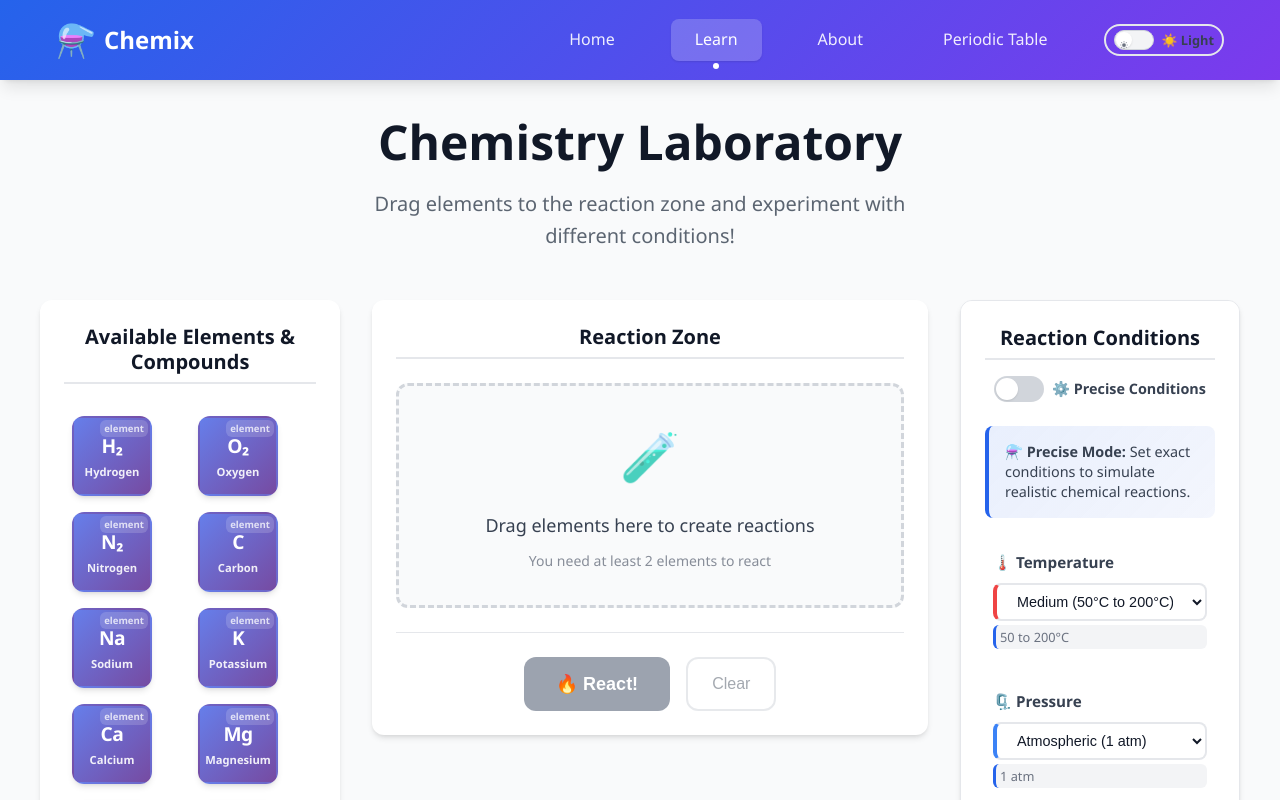
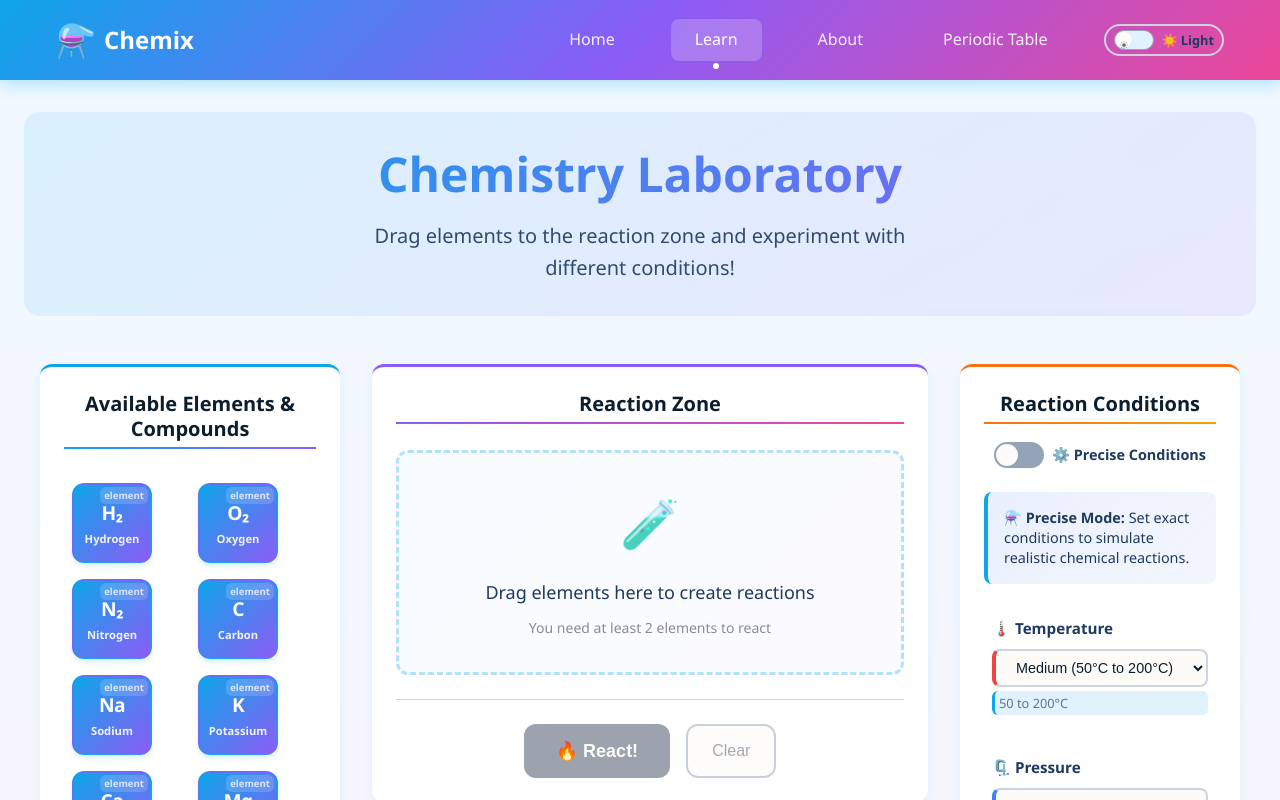
Before and after one commit to Lokesh-1511/Chemix, a React (Vite) app: page /learn in a window 1280 px wide. Shown: the top 800 px of the page. Built offline with nearby package versions, Linux system fonts and the light colour scheme.

Commit message:
added more colors

```diff
--- a/src/styles/About.css
+++ b/src/styles/About.css
@@ -1,15 +1,25 @@
 .about-page {
   padding: var(--spacing-xl) var(--spacing-lg);
   min-height: calc(100vh - 80px);
+  background: linear-gradient(180deg, var(--bg-primary) 0%, var(--bg-secondary) 100%);
 }
 
 .about-header {
   text-align: center;
   margin-bottom: var(--spacing-2xl);
   padding: var(--spacing-xl) var(--spacing-md);
-  background: linear-gradient(135deg, var(--primary-color) 0%, var(--secondary-color) 100%);
-  color: var(--white);
+  background: linear-gradient(135deg, var(--primary-color) 0%, var(--secondary-color) 50%, var(--chemistry-pink) 100%);
+  color: white;
   border-radius: 0 0 2rem 2rem;
+  position: relative;
+  overflow: hidden;
+}
+
+.about-header::before {
+  content: '';
+  position: absolute;
+  inset: 0;
+  background: radial-gradient(circle at 30% 50%, rgba(255, 255, 255, 0.1) 0%, transparent 50%);
 }
 
 .page-title {
@@ -32,25 +42,31 @@
 }
 
 .about-section {
-  background: var(--white);
+  background: white;
   margin-bottom: var(--spacing-2xl);
   padding: var(--spacing-2xl);
   border-radius: var(--radius-xl);
-  box-shadow: var(--shadow-md);
+  box-shadow: 0 4px 12px rgba(14, 165, 233, 0.1);
   transition: all var(--transition-normal);
+  border-left: 4px solid transparent;
 }
 
 .about-section:hover {
   transform: translateY(-3px);
-  box-shadow: var(--shadow-lg);
+  box-shadow: 0 12px 24px rgba(14, 165, 233, 0.15);
+  border-left-color: var(--primary-color);
 }
 
 .section-title {
   font-size: 2rem;
-  color: var(--gray-800);
+  color: var(--text-primary);
   margin-bottom: var(--spacing-lg);
   padding-bottom: var(--spacing-sm);
-  border-bottom: 3px solid var(--primary-color);
+  border-bottom: 3px solid transparent;
+  background: linear-gradient(90deg, var(--primary-color), var(--secondary-color), var(--chemistry-pink));
+  background-size: 200% 3px;
+  background-position: 0 100%;
+  background-repeat: no-repeat;
   position: relative;
 }
 
@@ -322,3 +338,31 @@
     font-size: 2.5rem;
   }
 }
+
+/* Dark Theme Overrides */
+[data-theme="dark"] .about-page {
+  background: linear-gradient(180deg, var(--dark-bg-primary) 0%, var(--dark-bg-secondary) 100%);
+}
+
+[data-theme="dark"] .about-header {
+  background: linear-gradient(135deg, var(--primary-color) 0%, var(--secondary-color) 50%, var(--chemistry-pink) 100%);
+}
+
+[data-theme="dark"] .about-header .page-title {
+  color: #000000 !important;
+  text-shadow: none !important;
+}
+
+[data-theme="dark"] .about-header .page-subtitle {
+  color: #000000 !important;
+  opacity: 1 !important;
+}
+
+[data-theme="dark"] .about-section {
+  background: var(--dark-bg-secondary);
+  box-shadow: 0 4px 12px rgba(0, 0, 0, 0.3);
+}
+
+[data-theme="dark"] .about-section:hover {
+  box-shadow: 0 12px 24px rgba(14, 165, 233, 0.3);
+}
--- a/src/styles/ConditionsPanel.css
+++ b/src/styles/ConditionsPanel.css
@@ -1,12 +1,12 @@
 .conditions-panel {
-  background: var(--bg-primary);
+  background: white;
   border-radius: var(--radius-lg);
   padding: var(--spacing-lg);
-  box-shadow: var(--shadow-md);
+  box-shadow: 0 4px 12px rgba(14, 165, 233, 0.1);
   height: fit-content;
   max-height: 90vh;
   overflow-y: auto;
-  border: 1px solid var(--border-primary);
+  border-top: 3px solid var(--accent-color);
   transition: all var(--transition-normal);
 }
 
@@ -21,9 +21,14 @@
   font-size: 1.25rem;
   color: var(--text-primary);
   text-align: center;
-  border-bottom: 2px solid var(--border-primary);
+  border-bottom: 2px solid transparent;
+  background: linear-gradient(90deg, var(--accent-color), var(--warning-color));
+  background-size: 100% 2px;
+  background-position: 0 100%;
+  background-repeat: no-repeat;
   padding-bottom: var(--spacing-sm);
   margin: 0;
+  font-weight: 700;
 }
 
 /* Auto-Discovery Toggle Styles */
@@ -390,3 +395,9 @@
     font-size: 0.7rem;
   }
 }
+
+/* Dark Theme Overrides */
+[data-theme="dark"] .conditions-panel {
+  background: var(--dark-bg-secondary);
+  box-shadow: 0 4px 12px rgba(0, 0, 0, 0.3);
+}
--- a/src/styles/ElementList.css
+++ b/src/styles/ElementList.css
@@ -1,18 +1,24 @@
 .element-list {
-  background: var(--white);
+  background: white;
   border-radius: var(--radius-lg);
   padding: var(--spacing-lg);
-  box-shadow: var(--shadow-md);
+  box-shadow: 0 4px 12px rgba(14, 165, 233, 0.1);
   height: fit-content;
+  border-top: 3px solid var(--primary-color);
 }
 
 .element-list-title {
   font-size: 1.25rem;
-  color: var(--gray-800);
+  color: var(--text-primary);
   margin-bottom: var(--spacing-lg);
   text-align: center;
-  border-bottom: 2px solid var(--gray-200);
+  border-bottom: 2px solid transparent;
+  background: linear-gradient(90deg, var(--primary-color), var(--secondary-color));
+  background-size: 100% 2px;
+  background-position: 0 100%;
+  background-repeat: no-repeat;
   padding-bottom: var(--spacing-sm);
+  font-weight: 700;
 }
 
 .element-grid {
@@ -42,11 +48,11 @@
 }
 
 .element-list .element-card.element {
-  background: linear-gradient(135deg, #667eea 0%, #764ba2 100%);
+  background: linear-gradient(135deg, var(--primary-color) 0%, var(--secondary-color) 100%);
 }
 
 .element-list .element-card.compound {
-  background: linear-gradient(135deg, #f093fb 0%, #f5576c 100%);
+  background: linear-gradient(135deg, var(--chemistry-pink) 0%, var(--accent-color) 100%);
 }
 
 .no-elements {
@@ -103,6 +109,12 @@
   }
 }
 
+/* Dark Theme Overrides */
+[data-theme="dark"] .element-list {
+  background: var(--dark-bg-secondary);
+  box-shadow: 0 4px 12px rgba(0, 0, 0, 0.3);
+}
+
 @media (max-width: 480px) {
   .element-grid {
     grid-template-columns: repeat(auto-fill, minmax(60px, 1fr));
--- a/src/styles/Learn.css
+++ b/src/styles/Learn.css
@@ -1,23 +1,31 @@
 .learn-page {
   padding: var(--spacing-xl) var(--spacing-lg);
   min-height: calc(100vh - 80px);
+  background: linear-gradient(180deg, #f0f9ff 0%, #fdf4ff 100%);
 }
 
 .learn-header {
   text-align: center;
   margin-bottom: var(--spacing-2xl);
-  padding: 0 var(--spacing-md);
+  padding: var(--spacing-xl) var(--spacing-md);
+  background: linear-gradient(135deg, rgba(14, 165, 233, 0.1) 0%, rgba(139, 92, 246, 0.1) 100%);
+  border-radius: var(--radius-xl);
 }
 
 .page-title {
   font-size: 2.5rem;
-  color: var(--gray-800);
+  color: var(--text-primary);
   margin-bottom: var(--spacing-md);
+  background: linear-gradient(135deg, var(--primary-color), var(--secondary-color));
+  -webkit-background-clip: text;
+  -webkit-text-fill-color: transparent;
+  background-clip: text;
+  font-weight: 800;
 }
 
 .page-subtitle {
   font-size: 1.125rem;
-  color: var(--gray-600);
+  color: var(--text-secondary);
   max-width: 600px;
   margin: 0 auto;
 }
@@ -51,18 +59,19 @@
 }
 
 .stat-card {
-  background: var(--white);
+  background: white;
   padding: var(--spacing-lg);
   border-radius: var(--radius-lg);
   text-align: center;
-  box-shadow: var(--shadow-md);
+  box-shadow: 0 4px 12px rgba(14, 165, 233, 0.1);
   min-width: 120px;
   transition: all var(--transition-normal);
+  border-top: 3px solid var(--primary-color);
 }
 
 .stat-card:hover {
   transform: translateY(-3px);
-  box-shadow: var(--shadow-lg);
+  box-shadow: 0 12px 24px rgba(14, 165, 233, 0.2);
 }
 
 .stat-number {
@@ -127,6 +136,24 @@
   }
 }
 
+/* Dark Theme Overrides */
+[data-theme="dark"] .learn-page {
+  background: linear-gradient(180deg, #1e293b 0%, #2d1b4e 100%);
+}
+
+[data-theme="dark"] .learn-header {
+  background: linear-gradient(135deg, rgba(14, 165, 233, 0.15) 0%, rgba(139, 92, 246, 0.15) 100%);
+}
+
+[data-theme="dark"] .stat-card {
+  background: var(--dark-bg-secondary);
+  box-shadow: 0 4px 12px rgba(0, 0, 0, 0.3);
+}
+
+[data-theme="dark"] .stat-card:hover {
+  box-shadow: 0 12px 24px rgba(14, 165, 233, 0.3);
+}
+
 @media (max-width: 480px) {
   .learn-content {
     padding: 0 var(--spacing-sm);
--- a/src/styles/Navbar.css
+++ b/src/styles/Navbar.css
@@ -3,11 +3,12 @@
   top: 0;
   left: 0;
   right: 0;
-  background: linear-gradient(135deg, var(--primary-color) 0%, var(--secondary-color) 100%);
-  box-shadow: var(--shadow-lg);
+  background: linear-gradient(135deg, var(--primary-color) 0%, var(--secondary-color) 50%, var(--chemistry-pink) 100%);
+  box-shadow: 0 4px 16px rgba(14, 165, 233, 0.3);
   z-index: 1000;
   height: 80px;
   transition: box-shadow var(--transition-normal);
+  backdrop-filter: blur(10px);
 }
 
 .navbar-container {
--- a/src/styles/PeriodicTablePage.css
+++ b/src/styles/PeriodicTablePage.css
@@ -10,7 +10,7 @@
 .periodic-table-page {
   min-height: 100vh;
   padding: 2rem 1.5rem;
-  background: var(--bg-primary);
+  background: linear-gradient(135deg, #f0f9ff 0%, #e0f2fe 50%, #fae8ff 100%);
   position: relative;
 }
 
@@ -19,11 +19,19 @@
   content: '';
   position: absolute;
   inset: 0;
+  background: radial-gradient(circle at 20% 30%, rgba(14, 165, 233, 0.08) 0%, transparent 50%),
+              radial-gradient(circle at 80% 70%, rgba(139, 92, 246, 0.08) 0%, transparent 50%);
+  pointer-events: none;
+}
+
+.periodic-table-page::after {
+  content: '';
+  position: absolute;
+  inset: 0;
   background-image:
-    repeating-linear-gradient(0deg, var(--border-primary) 0px, transparent 1px, transparent 40px),
-    repeating-linear-gradient(90deg, var(--border-primary) 0px, transparent 1px, transparent 40px);
+    repeating-linear-gradient(0deg, rgba(14, 165, 233, 0.03) 0px, transparent 1px, transparent 40px),
+    repeating-linear-gradient(90deg, rgba(139, 92, 246, 0.03) 0px, transparent 1px, transparent 40px);
   pointer-events: none;
-  opacity: 0.3;
 }
 
 .page-content {
@@ -55,11 +63,11 @@
 
 /* Main card wrapper */
 .periodic-table-card {
-  background: var(--bg-secondary);
+  background: white;
   border-radius: 20px;
   padding: 1.5rem;
-  box-shadow: var(--shadow-xl);
-  border: 1px solid var(--border-primary);
+  box-shadow: 0 20px 40px rgba(14, 165, 233, 0.15);
+  border: 2px solid rgba(14, 165, 233, 0.1);
 }
 
 /* Main grid layout */
@@ -232,14 +240,14 @@
 
 /* Modal card */
 .modal-card {
-  background: var(--bg-secondary);
+  background: white;
   border-radius: 16px;
   width: 90%;
   max-width: 500px;
-  box-shadow: var(--shadow-xl);
+  box-shadow: 0 25px 50px rgba(14, 165, 233, 0.3);
   overflow: hidden;
   animation: slideUp 0.3s ease;
-  border: 1px solid var(--border-primary);
+  border: 2px solid rgba(14, 165, 233, 0.2);
 }
 
 @keyframes slideUp {
@@ -404,3 +412,31 @@
     text-align: left;
   }
 }
+
+/* Dark Theme Overrides */
+[data-theme="dark"] .periodic-table-page {
+  background: linear-gradient(135deg, #1e293b 0%, #1f2937 50%, #2d1b4e 100%);
+}
+
+[data-theme="dark"] .periodic-table-page::before {
+  background: radial-gradient(circle at 20% 30%, rgba(14, 165, 233, 0.12) 0%, transparent 50%),
+              radial-gradient(circle at 80% 70%, rgba(139, 92, 246, 0.12) 0%, transparent 50%);
+}
+
+[data-theme="dark"] .periodic-table-page::after {
+  background-image:
+    repeating-linear-gradient(0deg, rgba(14, 165, 233, 0.05) 0px, transparent 1px, transparent 40px),
+    repeating-linear-gradient(90deg, rgba(139, 92, 246, 0.05) 0px, transparent 1px, transparent 40px);
+}
+
+[data-theme="dark"] .periodic-table-card {
+  background: var(--dark-bg-secondary);
+  box-shadow: 0 20px 40px rgba(0, 0, 0, 0.5);
+  border: 2px solid rgba(14, 165, 233, 0.2);
+}
+
+[data-theme="dark"] .modal-card {
+  background: var(--dark-bg-secondary);
+  box-shadow: 0 25px 50px rgba(0, 0, 0, 0.7);
+  border: 2px solid rgba(14, 165, 233, 0.3);
+}
--- a/src/styles/ReactionZone.css
+++ b/src/styles/ReactionZone.css
@@ -1,25 +1,31 @@
 .reaction-zone {
-  background: var(--white);
+  background: white;
   border-radius: var(--radius-lg);
   padding: var(--spacing-lg);
-  box-shadow: var(--shadow-md);
+  box-shadow: 0 4px 12px rgba(14, 165, 233, 0.1);
   min-height: 400px;
   display: flex;
   flex-direction: column;
+  border-top: 3px solid var(--secondary-color);
 }
 
 .reaction-zone-title {
   font-size: 1.25rem;
-  color: var(--gray-800);
+  color: var(--text-primary);
   margin-bottom: var(--spacing-lg);
   text-align: center;
-  border-bottom: 2px solid var(--gray-200);
+  border-bottom: 2px solid transparent;
+  background: linear-gradient(90deg, var(--secondary-color), var(--chemistry-pink));
+  background-size: 100% 2px;
+  background-position: 0 100%;
+  background-repeat: no-repeat;
   padding-bottom: var(--spacing-sm);
+  font-weight: 700;
 }
 
 .drop-area {
   flex: 1;
-  border: 3px dashed var(--gray-300);
+  border: 3px dashed rgba(14, 165, 233, 0.3);
   border-radius: var(--radius-lg);
   padding: var(--spacing-xl);
   display: flex;
@@ -28,14 +34,15 @@
   justify-content: center;
   min-height: 200px;
   transition: all var(--transition-normal);
-  background: var(--gray-50);
+  background: linear-gradient(135deg, rgba(14, 165, 233, 0.03) 0%, rgba(139, 92, 246, 0.03) 100%);
   position: relative;
 }
 
 .drop-area.drag-over {
   border-color: var(--primary-color);
-  background: rgba(37, 99, 235, 0.05);
+  background: linear-gradient(135deg, rgba(14, 165, 233, 0.1) 0%, rgba(139, 92, 246, 0.1) 100%);
   transform: scale(1.02);
+  box-shadow: inset 0 0 20px rgba(14, 165, 233, 0.2);
 }
 
 .drop-area.has-elements {
@@ -248,3 +255,19 @@
     transform: rotate(90deg);
   }
 }
+
+/* Dark Theme Overrides */
+[data-theme="dark"] .reaction-zone {
+  background: var(--dark-bg-secondary);
+  box-shadow: 0 4px 12px rgba(0, 0, 0, 0.3);
+}
+
+[data-theme="dark"] .drop-area {
+  border-color: rgba(14, 165, 233, 0.4);
+  background: linear-gradient(135deg, rgba(14, 165, 233, 0.05) 0%, rgba(139, 92, 246, 0.05) 100%);
+}
+
+[data-theme="dark"] .drop-area.drag-over {
+  background: linear-gradient(135deg, rgba(14, 165, 233, 0.15) 0%, rgba(139, 92, 246, 0.15) 100%);
+  box-shadow: inset 0 0 20px rgba(14, 165, 233, 0.3);
+}
--- a/src/styles/ResultCard.css
+++ b/src/styles/ResultCard.css
@@ -15,15 +15,16 @@
 }
 
 .result-card {
-  background: var(--white);
+  background: white;
   border-radius: var(--radius-xl);
-  box-shadow: var(--shadow-xl);
+  box-shadow: 0 25px 50px rgba(14, 165, 233, 0.3);
   max-width: 600px;
   width: 100%;
   max-height: 90vh;
   overflow-y: auto;
   animation: slideIn 0.4s ease-out;
   position: relative;
+  border: 2px solid rgba(14, 165, 233, 0.2);
 }
 
 @keyframes slideIn {
@@ -401,3 +402,10 @@
     gap: var(--spacing-xs);
   }
 }
+
+/* Dark Theme Overrides */
+[data-theme="dark"] .result-card {
+  background: var(--dark-bg-secondary);
+  box-shadow: 0 25px 50px rgba(0, 0, 0, 0.7);
+  border: 2px solid rgba(14, 165, 233, 0.3);
+}
--- a/src/styles/index.css
+++ b/src/styles/index.css
@@ -1,3 +1,14 @@
+/*
+  Chemix - Interactive Chemistry Learning Platform
+  Color Palette inspired by Chemistry:
+  - Cyan/Blue: Water, solutions, liquids
+  - Purple: Chemical reactions, transformations
+  - Orange: Heat, energy, combustion
+  - Pink: pH indicators, chemical changes
+  - Lime Green: Organic compounds, life
+  - Teal: Information, clarity
+*/
+
 /* Base styles and CSS variables */
 * {
   margin: 0;
@@ -6,18 +17,18 @@
 }
 
 :root {
-  /* Theme-aware Color System */
+  /* Chemistry-Themed Color System */
 
-  /* Light Theme Colors */
-  --light-bg-primary: #ffffff;
-  --light-bg-secondary: #f9fafb;
-  --light-bg-tertiary: #f3f4f6;
-  --light-text-primary: #111827;
-  --light-text-secondary: #374151;
-  --light-text-tertiary: #6b7280;
-  --light-border-primary: #e5e7eb;
-  --light-border-secondary: #d1d5db;
-  --light-shadow: rgba(0, 0, 0, 0.1);
+  /* Light Theme Colors - Chemistry Inspired */
+  --light-bg-primary: #fdfbf7;
+  --light-bg-secondary: #f0f9ff;
+  --light-bg-tertiary: #e0f2fe;
+  --light-text-primary: #0c1e2e;
+  --light-text-secondary: #1e3a5f;
+  --light-text-tertiary: #64748b;
+  --light-border-primary: #cbd5e1;
+  --light-border-secondary: #94a3b8;
+  --light-shadow: rgba(14, 165, 233, 0.15);
 
   /* Dark Theme Colors */
   --dark-bg-primary: #111827;
@@ -41,16 +52,20 @@
   --border-secondary: var(--light-border-secondary);
   --shadow-color: var(--light-shadow);
 
-  /* Brand Colors (consistent across themes) */
-  --primary-color: #2563eb;
-  --primary-hover: #1d4ed8;
-  --primary-light: #dbeafe;
-  --primary-dark: #1e40af;
-  --secondary-color: #7c3aed;
-  --accent-color: #f59e0b;
-  --success-color: #10b981;
-  --danger-color: #ef4444;
-  --warning-color: #f59e0b;
+  /* Brand Colors - Chemistry Palette */
+  --primary-color: #0ea5e9; /* Cyan - represents water/solutions */
+  --primary-hover: #0284c7;
+  --primary-light: #bae6fd;
+  --primary-dark: #075985;
+  --secondary-color: #8b5cf6; /* Purple - represents chemical reactions */
+  --secondary-hover: #7c3aed;
+  --accent-color: #f97316; /* Orange - represents heat/energy */
+  --success-color: #10b981; /* Green - represents successful reactions */
+  --danger-color: #ef4444; /* Red - represents danger/heat */
+  --warning-color: #f59e0b; /* Amber - represents caution */
+  --info-color: #06b6d4; /* Teal - represents information */
+  --chemistry-pink: #ec4899; /* Pink - represents indicators */
+  --chemistry-lime: #84cc16; /* Lime - represents organic compounds */
 
   /* Legacy gray colors (maintained for backward compatibility) */
   --white: var(--bg-primary);
```
Also changed, not shown: src/styles/Home.css (+110 -15 lines).
